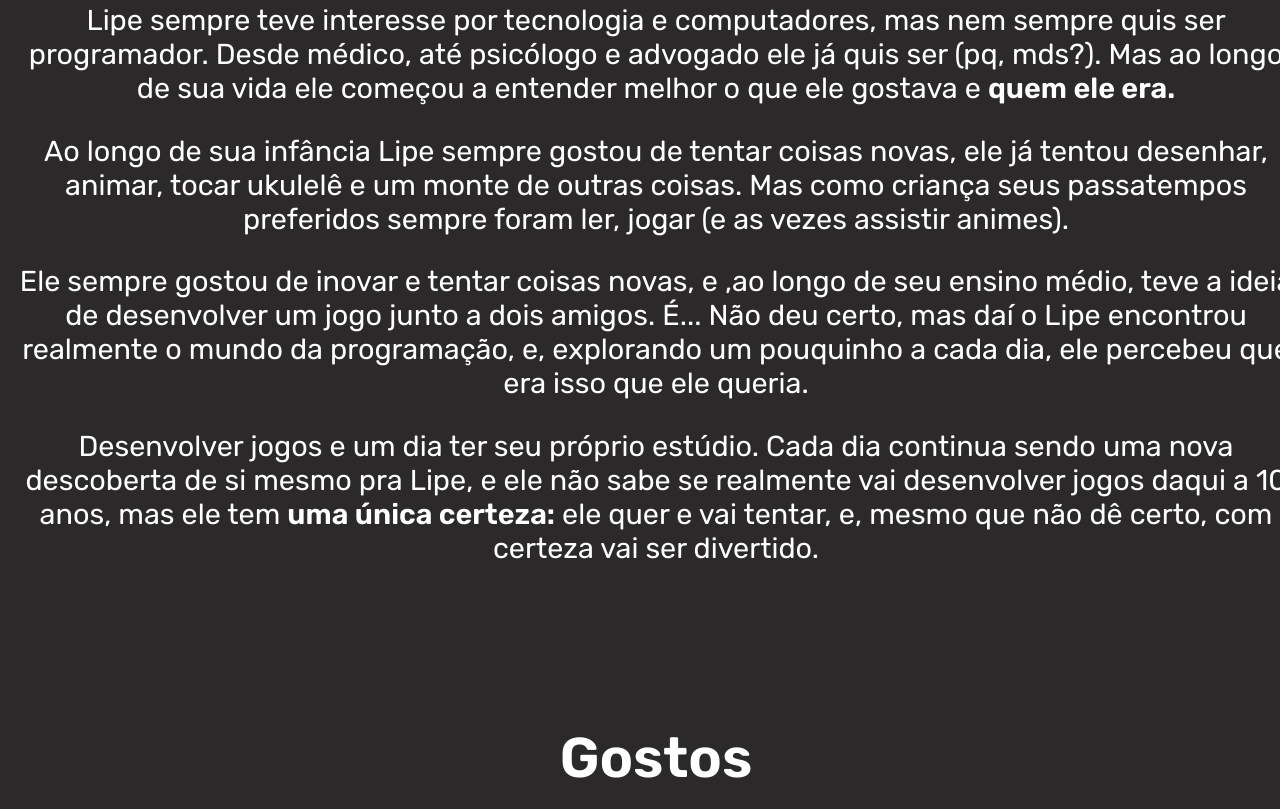
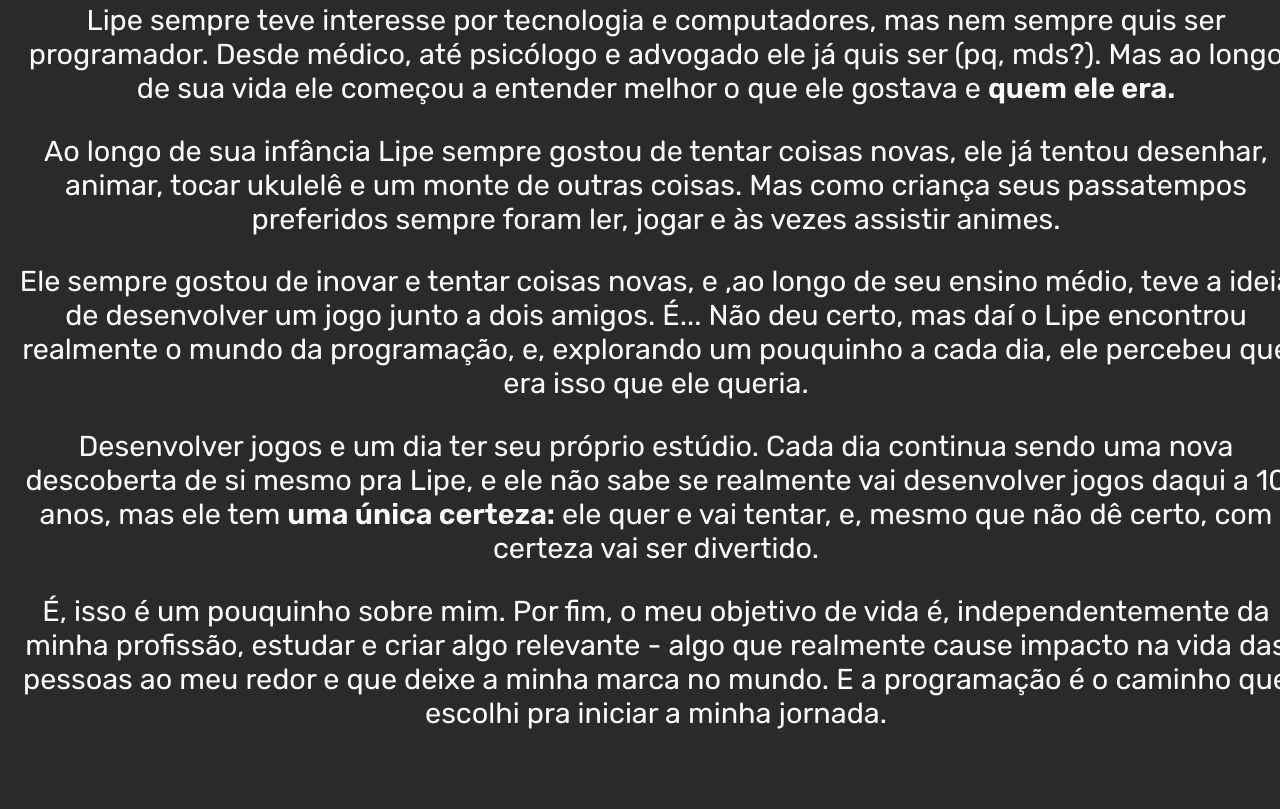
Before and after one commit to fpeduu/projeto-web-ic, a plain HTML site: page index.html in a window 1280 px wide. Shown: the part 1131-1940 px from the top of the page. Drawn offline with Linux system fonts and the light colour scheme.

Commit message:
little changes

```diff
--- a/index.html
+++ b/index.html
@@ -48,7 +48,7 @@
 
             <p>Ao longo de sua infância Lipe sempre gostou de tentar coisas novas, ele já tentou desenhar, animar, tocar
             ukulelê e um monte de outras coisas. Mas como criança seus passatempos preferidos sempre foram ler, jogar
-            (e as vezes assistir animes).</p>
+            e às vezes assistir animes.</p>
 
             <p>Ele sempre gostou de inovar e tentar coisas novas, e ,ao longo de seu ensino médio, teve a ideia de desenvolver
             um jogo junto a dois amigos. É... Não deu certo, mas daí o Lipe encontrou realmente o mundo da programação, e, explorando
@@ -58,6 +58,10 @@
             e ele não sabe se realmente vai desenvolver jogos daqui
             a 10 anos, mas ele tem <span>uma única certeza:</span> ele quer e vai tentar, e, mesmo que não dê certo, com certeza vai ser
             divertido.</p>
+
+            <p>É, isso é um pouquinho sobre mim. Por fim, o meu objetivo de vida é, independentemente da minha profissão, estudar e criar algo
+            relevante - algo que realmente cause impacto na vida das pessoas ao meu redor e que deixe a minha marca no mundo. E a programação
+            é o caminho que escolhi pra iniciar a minha jornada.</p>
 
             <div id="abilities">
                 <h2 class="goespurple">Gostos</h2>
@@ -78,7 +82,7 @@
 
         <div id="contact">
             <h2>Contato</h2>
-            <h3>Logo aqui embaixo tem umas formas de ver as minhas atividades e entrar em contato comigo. Pode ficar à vontade pra mandar um oi:</h3>
+            <h3>Chega mais e me manda um oi:</h3>
 
             <div id="contact-links">
                 <a href="https://wa.me/5581985030395?text=Oi%2C+tudo+bom%3F" target="_blank">WhatsApp</a> <br> <br>
```
